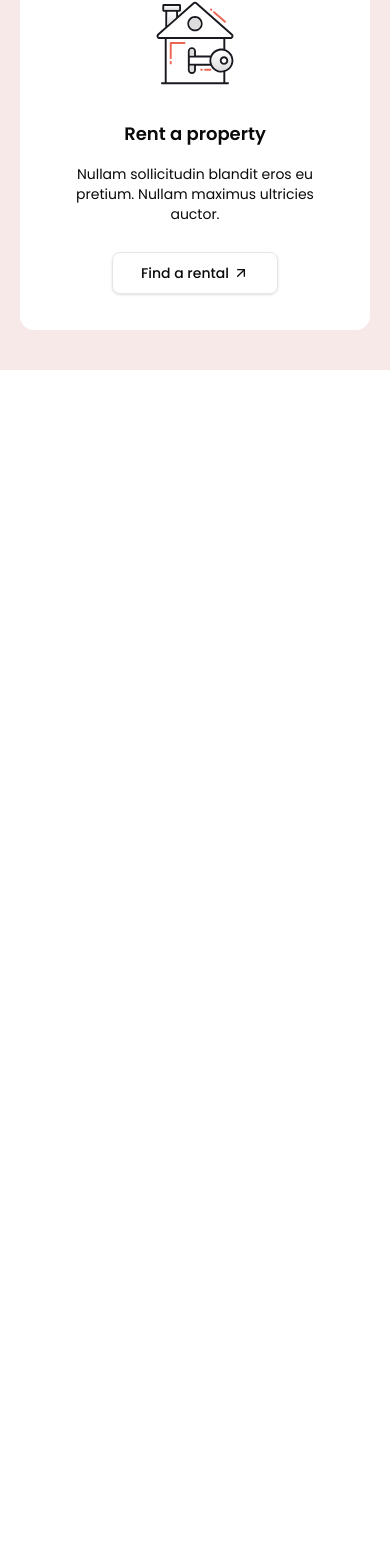
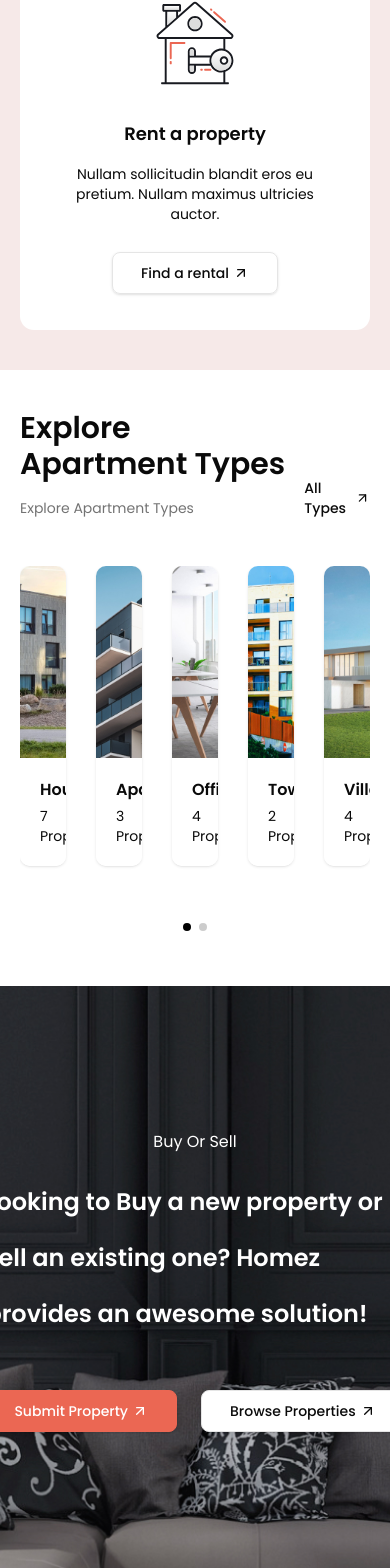
Before and after one commit to najrulislam38/homez, a React (Vite) app: page / in a window 390 px wide. Shown: the part 4586-6154 px from the top of the page. Before the commit the page ends 4956 px from the top, so only its background shows below. Built offline with nearby package versions, Linux system fonts and the light colour scheme.

Commit message:
added buy or sell and exlope apartment types section

```diff
--- a/src/pages/Home.tsx
+++ b/src/pages/Home.tsx
@@ -1,4 +1,6 @@
 import ApartmentTypes from "./Home/ApartmentType/ApartmentTypes";
+import BuyOrSell from "./Home/BuyOrSell/BuyOrSell";
+import ExploreApartmentTypes from "./Home/ExploreApartmentTypes/ExploreApartmentTypes";
 import Features from "./Home/Features/Features";
 import HeroSection from "./Home/Hero/HeroSection";
 import RealTor from "./Home/RealTor/RealTor";
@@ -10,6 +12,8 @@ export default function Home() {
       <Features />
       <ApartmentTypes />
       <RealTor />
+      <ExploreApartmentTypes />
+      <BuyOrSell />
     </div>
   );
 }
--- /dev/null
+++ b/src/pages/Home/BuyOrSell/BuyOrSell.tsx
@@ -0,0 +1,42 @@
+import { Button } from "@/components/ui/button";
+import sectionImg from "./../../../assets/images/buy-or-sell.jpg";
+import { ArrowUpRight } from "lucide-react";
+
+export default function BuyOrSell() {
+  return (
+    <div
+      className="banner "
+      style={{
+        width: "100%",
+        height: "590px",
+        backgroundImage: `url(${sectionImg})`,
+        backgroundPosition: "center",
+        backgroundSize: "cover",
+        backgroundRepeat: "no-repeat",
+        zIndex: -5,
+      }}
+    >
+      <div className="text-white h-full w-full flex justify-center items-center">
+        <div>
+          <span className="text-center block ">Buy Or Sell</span>
+          <h2 className="max-w-[972px] mx-auto text-2xl md:text-4xl font-semibold leading-14 my-5">
+            Looking to Buy a new property or sell an existing one? Homez
+            provides an awesome solution!
+          </h2>
+
+          <div className=" w-fit mx-auto flex gap-6 items-center justify-center ">
+            <Button className=" w-fit mx-auto mt-7 px-7 py-5 flex gap-1 items-center bg-primary text-white  border border-primary  hover:bg-white hover:text-primary hover:border-white transition-all duration-300 cursor-pointer">
+              <span>Submit Property</span>
+              <ArrowUpRight />
+            </Button>
+
+            <Button className=" w-fit mx-auto mt-7 px-7 py-5 flex gap-1 items-center bg-white text-foreground  border  hover:bg-primary hover:text-white hover:border-primary transition-all duration-300 cursor-pointer">
+              <span>Browse Properties</span>
+              <ArrowUpRight />
+            </Button>
+          </div>
+        </div>
+      </div>
+    </div>
+  );
+}
--- /dev/null
+++ b/src/pages/Home/ExploreApartmentTypes/ExploreApartmentTypes.tsx
@@ -0,0 +1,154 @@
+import Container from "@/components/Container";
+import SectionHeader from "@/components/SectionHeader";
+import SectionDescription from "@/components/SectionDescription";
+import { Link } from "react-router";
+import { ArrowUpRight } from "lucide-react";
+import { Swiper, SwiperSlide } from "swiper/react";
+import apartmentType1 from "./../../../assets/images/apartment-types/type-1.jpg";
+import apartmentType2 from "./../../../assets/images/apartment-types/type-2.jpg";
+import apartmentType3 from "./../../../assets/images/apartment-types/type-3.jpg";
+import apartmentType4 from "./../../../assets/images/apartment-types/type-4.jpg";
+import apartmentType5 from "./../../../assets/images/apartment-types/type-5.jpg";
+import apartmentType6 from "./../../../assets/images/apartment-types/type-6.jpg";
+
+// Import Swiper styles
+import "swiper/css";
+import "swiper/css/free-mode";
+import "swiper/css/pagination";
+
+// import required modules
+import { FreeMode, Pagination } from "swiper/modules";
+
+export default function ExploreApartmentTypes() {
+  return (
+    <div className="py-10 md:py-20 lg:py-32 ">
+      <Container>
+        <div>
+          <div className="flex items-end justify-between gap-4 mb-12">
+            <div>
+              <SectionHeader title="Explore Apartment Types" />
+              <SectionDescription
+                desc="Explore Apartment Types"
+                color="text-muted-foreground"
+              />
+            </div>
+            <Link
+              to={"#"}
+              className="flex items-center  gap-1 text-sm font-medium hover:text-[#EB6753] transition-all duration-300"
+            >
+              <span>All Types</span>
+              <ArrowUpRight size={20} />
+            </Link>
+          </div>
+          <div className="">
+            <Swiper
+              slidesPerView={5}
+              spaceBetween={30}
+              freeMode={true}
+              pagination={{
+                clickable: true,
+              }}
+              modules={[FreeMode, Pagination]}
+              className="mySwiper !pb-20 [&_.swiper-pagination-bullet-active]:bg-black "
+            >
+              <SwiperSlide>
+                <article className="overflow-hidden rounded-lg shadow-sm transition hover:shadow-lg">
+                  <div className="relative">
+                    <img
+                      alt="feature image"
+                      src={apartmentType1}
+                      className="h-48 w-full object-cover"
+                    />
+                  </div>
+
+                  <div className="bg-white p-5">
+                    <h3 className="font-semibold mb-1">Houses</h3>
+                    <p className="text-sm">7 Properties</p>
+                  </div>
+                </article>
+              </SwiperSlide>
+              <SwiperSlide>
+                <article className="overflow-hidden rounded-lg shadow-sm transition hover:shadow-lg">
+                  <div className="relative">
+                    <img
+                      alt="feature image"
+                      src={apartmentType2}
+                      className="h-48 w-full object-cover"
+                    />
+                  </div>
+                  <div className="bg-white p-5">
+                    <h3 className="font-semibold mb-1">Apartments</h3>
+                    <p className="text-sm">3 Properties</p>
+                  </div>
+                </article>
+              </SwiperSlide>
+              <SwiperSlide>
+                <article className="overflow-hidden rounded-lg shadow-sm transition hover:shadow-lg">
+                  <div className="relative">
+                    <img
+                      alt="feature image"
+                      src={apartmentType3}
+                      className="h-48 w-full object-cover"
+                    />
+                  </div>
+
+                  <div className="bg-white p-5">
+                    <h3 className="font-semibold mb-1">Office</h3>
+                    <p className="text-sm">4 Properties</p>
+                  </div>
+                </article>
+              </SwiperSlide>
+              <SwiperSlide>
+                <article className="overflow-hidden rounded-lg shadow-sm transition hover:shadow-lg">
+                  <div className="relative">
+                    <img
+                      alt="feature image"
+                      src={apartmentType4}
+                      className="h-48 w-full object-cover"
+                    />
+                  </div>
+
+                  <div className="bg-white p-5">
+                    <h3 className="font-semibold mb-1">Townhome</h3>
+                    <p className="text-sm">2 Properties</p>
+                  </div>
+                </article>
+              </SwiperSlide>
+              <SwiperSlide>
+                <article className="overflow-hidden rounded-lg shadow-sm transition hover:shadow-lg">
+                  <div className="relative">
+                    <img
+                      alt="feature image"
+                      src={apartmentType5}
+                      className="h-48 w-full object-cover"
+                    />
+                  </div>
+                  <div className="bg-white p-5">
+                    <h3 className="font-semibold mb-1">Villa</h3>
+                    <p className="text-sm">4 Properties</p>
+                  </div>
+                </article>
+              </SwiperSlide>
+              <SwiperSlide>
+                <article className="overflow-hidden rounded-lg shadow-sm transition hover:shadow-lg">
+                  <div className="relative">
+                    <img
+                      alt="feature image"
+                      src={apartmentType6}
+                      className="h-48 w-full object-cover"
+                    />
+                  </div>
+
+                  <div className="bg-white p-5">
+                    <h3 className="font-semibold mb-1">Bungalow</h3>
+                    <p className="text-sm">1 Properties</p>
+                  </div>
+                </article>
+              </SwiperSlide>
+            </Swiper>
+          </div>
+        </div>
+      </Container>
+    </div>
+  );
+}
--- a/src/pages/Home/RealTor/RealTor.tsx
+++ b/src/pages/Home/RealTor/RealTor.tsx
@@ -15,9 +15,9 @@ export default function RealTor() {
               <SectionDescription desc="Aliquam lacinia diam quis lacus euismod" />
             </div>
           </div>
-          <div className=" grid gap-5 grid-cols-1 md:grid-cols-3">
+          <div className=" grid gap-5 grid-cols-1 md:grid-cols-3 ">
             {/* card 1 */}
-            <div className="bg-white p-9 rounded-xl">
+            <div className="bg-white p-9 rounded-xl hover:shadow-[0px_10px_40px_0px_#181a2014] transition duration-300">
               <div className="flex items-center justify-center p-8">
                 <svg
                   viewBox="0 0 90 90"
@@ -212,14 +212,14 @@ export default function RealTor() {
                 ultricies auctor.
               </p>
 
-              <Button className=" w-fit mx-auto mt-7 px-7 py-5 flex gap-1 items-center bg-transparent text-foreground  border  hover:bg-primary hover:text-white transition-all duration-300">
+              <Button className=" w-fit mx-auto mt-7 px-7 py-5 flex gap-1 items-center bg-transparent text-foreground  border  hover:bg-primary hover:text-white transition-all duration-300 cursor-pointer">
                 <span>Find A Home</span>
                 <ArrowUpRight />
               </Button>
             </div>
 
             {/* card 2 */}
-            <div className="bg-white p-9 rounded-xl">
+            <div className="bg-white p-9 rounded-xl hover:shadow-[0px_10px_40px_0px_#181a2014] transition duration-300">
               <div className="flex items-center justify-center p-8">
                 <svg
                   viewBox="0 0 90 90"
@@ -408,14 +408,14 @@ export default function RealTor() {
                 ultricies auctor.
               </p>
 
-              <Button className=" w-fit mx-auto mt-7 px-7 py-5 flex gap-1 items-center bg-transparent text-foreground  border  hover:bg-primary hover:text-white transition-all duration-300">
+              <Button className=" w-fit mx-auto mt-7 px-7 py-5 flex gap-1 items-center bg-transparent text-foreground  border  hover:bg-primary hover:text-white transition-all duration-300  cursor-pointer">
                 <span>Place an ad</span>
                 <ArrowUpRight />
               </Button>
             </div>
 
             {/* card 3 */}
-            <div className="bg-white p-9 rounded-xl">
+            <div className="bg-white p-9 rounded-xl hover:shadow-[0px_10px_40px_0px_#181a2014] transition duration-300">
               <div className="flex items-center justify-center p-8">
                 <svg
                   viewBox="0 0 90 90"
@@ -592,7 +592,7 @@ export default function RealTor() {
                 ultricies auctor.
               </p>
 
-              <Button className=" w-fit mx-auto mt-7 px-7 py-5 flex gap-1 items-center bg-transparent text-foreground  border  hover:bg-primary hover:text-white transition-all duration-300">
+              <Button className=" w-fit mx-auto mt-7 px-7 py-5 flex gap-1 items-center bg-transparent text-foreground  border  hover:bg-primary hover:text-white transition-all duration-300  cursor-pointer">
                 <span>Find a rental</span>
                 <ArrowUpRight />
               </Button>
```
Also changed, not shown: src/assets/images/buy-or-sell.jpg (added).
